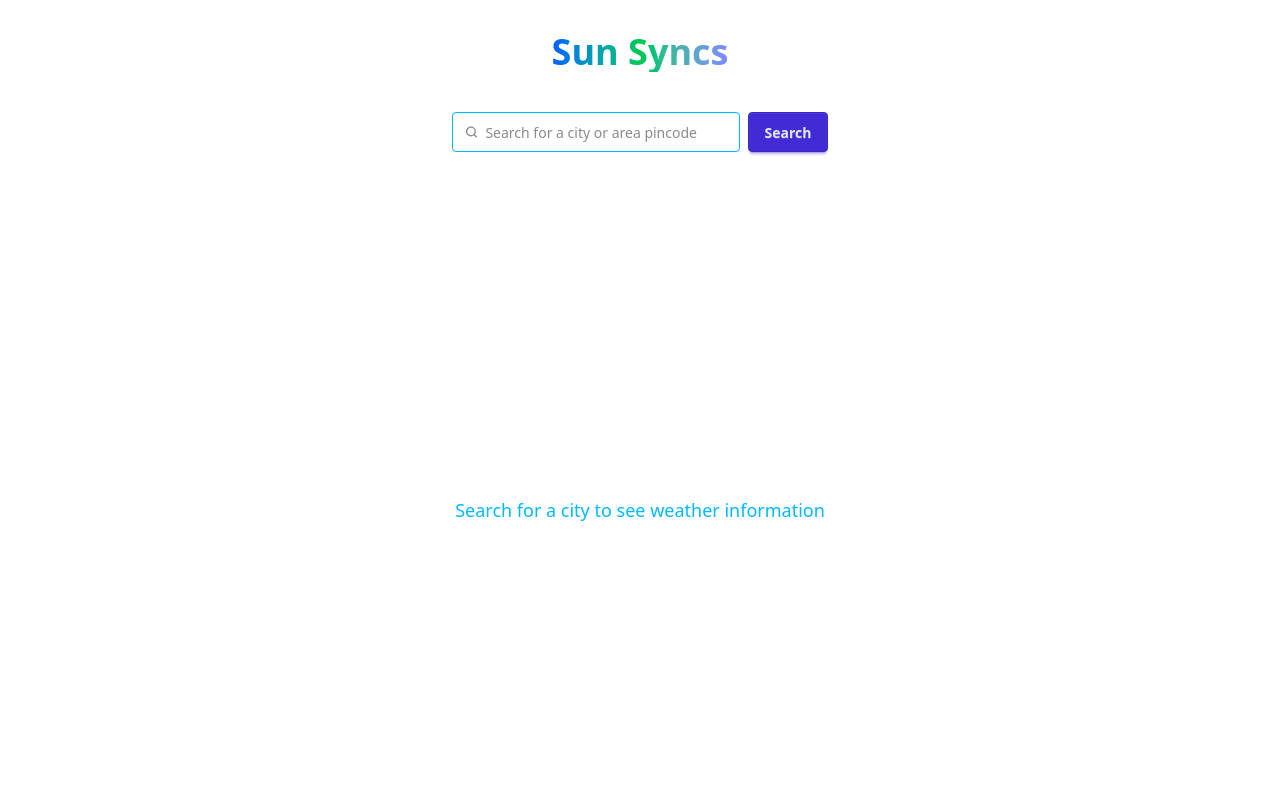
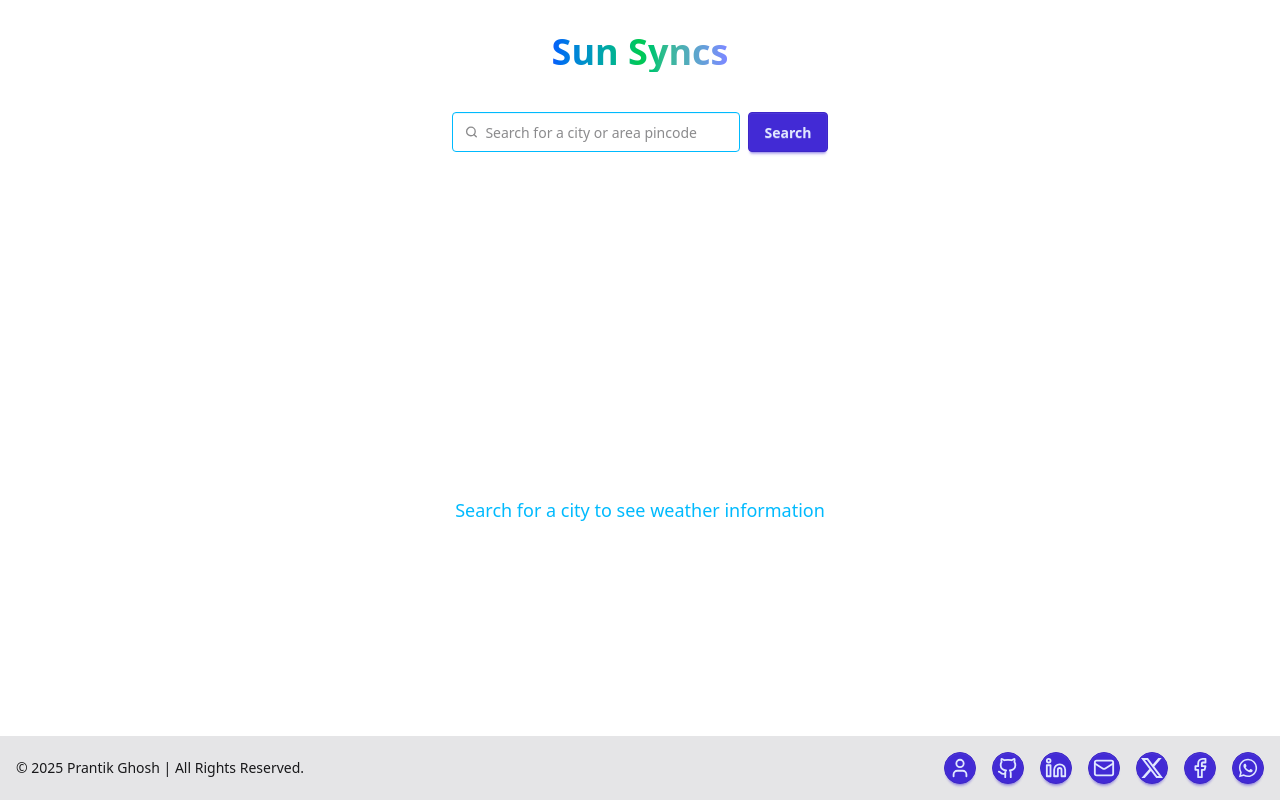
Before and after one commit to TBS96/weather-app-react, a React (Vite) app: page / in a window 1280 px wide. Built offline with nearby package versions, Linux system fonts and the light colour scheme; no server answers.

Commit message:
feat: add Footer component with social media links and styling
Signed-off-by: TBS96 <9tbs6@proton.me>

```diff
--- a/package.json
+++ b/package.json
@@ -12,6 +12,7 @@
   "dependencies": {
     "@tailwindcss/vite": "^4.1.4",
     "@tanstack/react-query": "^5.80.6",
+    "lucide-react": "^0.522.0",
     "react": "^19.0.0",
     "react-dom": "^19.0.0",
     "react-icons": "^5.5.0",
--- a/src/App.jsx
+++ b/src/App.jsx
@@ -2,6 +2,7 @@ import { QueryClient, QueryClientProvider } from '@tanstack/react-query'
 import React from 'react'
 import { WeatherProvider } from './context/WeatherContext'
 import Home from './pages/Home'
+import Footer from './components/Footer';
 
 const queryClient = new QueryClient();
 
@@ -10,6 +11,7 @@ const App = () => {
     <QueryClientProvider client={queryClient}>
       <WeatherProvider>
         <Home />
+        <Footer />
       </WeatherProvider>
     </QueryClientProvider>
   )
--- /dev/null
+++ b/src/components/Footer.jsx
@@ -0,0 +1,44 @@
+import { Facebook, Github, Linkedin, Mail, User } from 'lucide-react'
+import React from 'react'
+import { BsTwitterX } from 'react-icons/bs'
+import { MdWhatsapp } from 'react-icons/md'
+
+const Footer = () => {
+    return (
+        <footer className='w-full bg-slate-950/10 backdrop-blur-sm py-4 mt-10 fixed bottom-0'>
+            <div className='max-w-[2580px] mx-auto px-4 flex flex-col md:flex-row justify-between items-center'>
+
+                <p className='text-sm'>
+                    &copy; {new Date().getFullYear()} <a href='https://github.com/TBS96/portfolio' target='_blank' className='hover:underline hover:underline-offset-8 transition-all'>Prantik Ghosh</a> | All Rights Reserved.
+                </p>
+
+                <div className='flex space-x-4 mt-4 md:mt-0'>
+                    <a href='https://prantikghosh.vercel.app' className='btn btn-circle btn-sm btn-primary' target='_blank' title='Portfolio'>
+                        <User size={22} />
+                    </a>
+                    <a href='https://github.com/tbs96' className='btn btn-circle btn-sm btn-primary' target='_blank' title='GitHub'>
+                        <Github size={22} />
+                    </a>
+                    <a href='https://www.linkedin.com/in/prantikghosh96/' className='btn btn-circle btn-sm btn-primary' target='_blank' title='LinkedIn'>
+                        <Linkedin size={22} />
+                    </a>
+                    <a href='mailto:prantik.fdev@gmail.com' className='btn btn-circle btn-sm btn-primary' target='_blank' title='prantik.g1996@gmail.com'>
+                        <Mail size={22} />
+                    </a>
+                    <a href='https://x.com/9theblacksheep6' className='btn btn-circle btn-sm btn-primary' target='_blank' title='X'>
+                        <BsTwitterX size={22} />
+                    </a>
+                    <a href='https://www.facebook.com/theblacksheep96/' className='btn btn-circle btn-sm btn-primary' target='_blank' title='Facebook'>
+                        <Facebook size={22} />
+                    </a>
+                    <a href='https://wa.me/918910325359' className='btn btn-circle btn-sm btn-primary' target='_blank' title='WhatsApp'>
+                        <MdWhatsapp size={22} />
+                    </a>
+                </div>
+
+            </div>
+        </footer>
+    )
+}
+
+export default Footer
```
Also changed, not shown: 1 other file (tests, documents, lock files or other folders).
